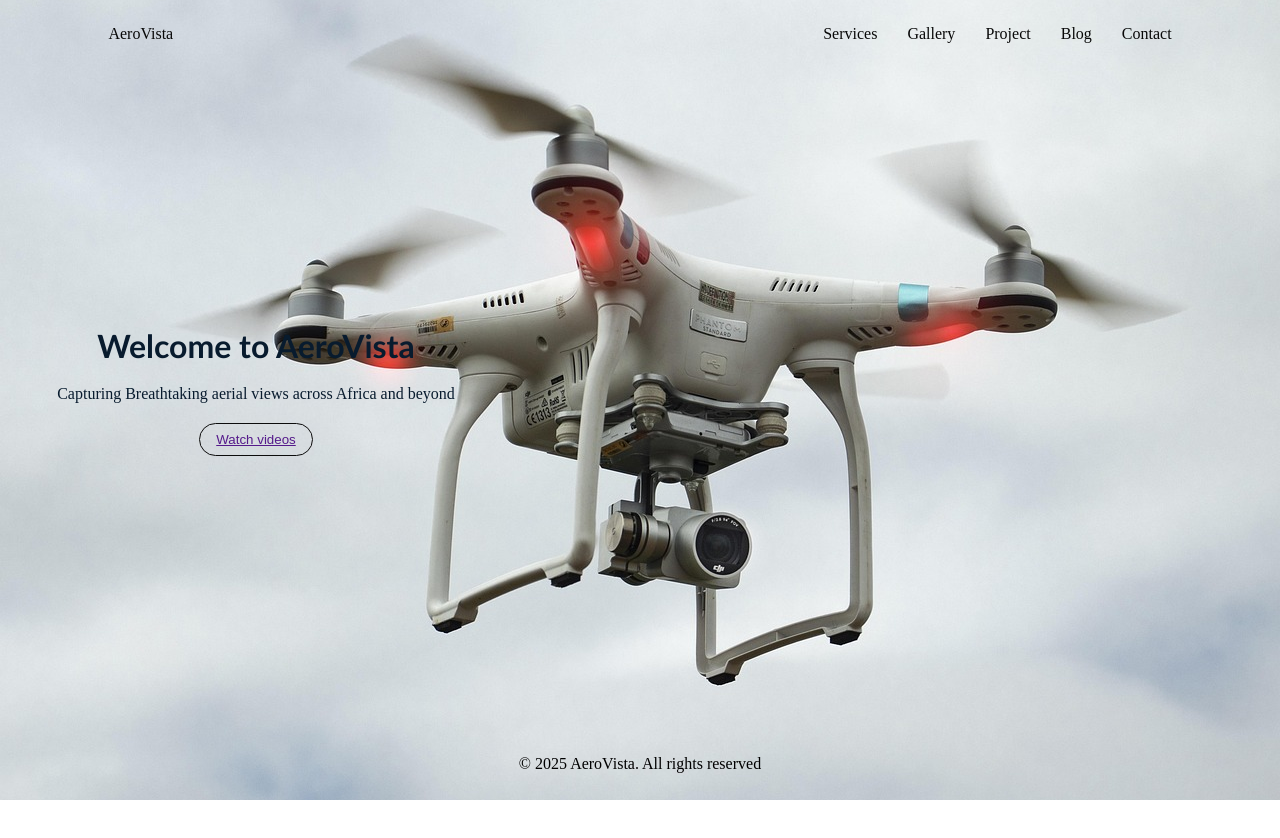
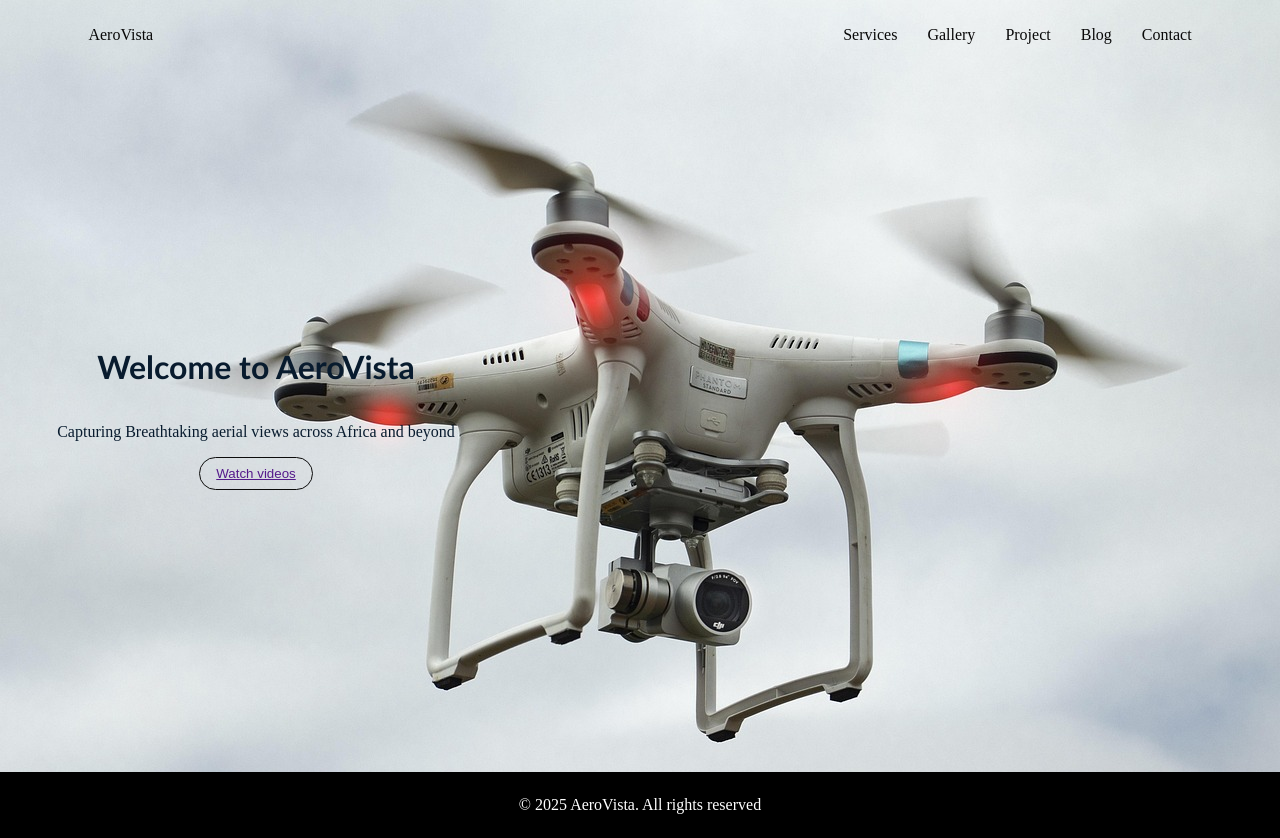
Before and after one commit to 34RL-01/AeroVista, a plain HTML site: page index.html in a window 1280 px wide. Before the commit the page ends 800 px from the top, so only its background shows below. Drawn offline with Linux system fonts and the light colour scheme.

Commit message:
did some changes in css

```diff
--- a/index.html
+++ b/index.html
@@ -11,7 +11,7 @@
 <body>
     <header>
         <nav>
-            <span><a href="">AeroVista</a></span>
+            <span class="aero"><a href="">AeroVista</a></span>
 
             <ul class="navlinks">
 
--- a/styles.css
+++ b/styles.css
@@ -1,6 +1,6 @@
-* {
-    margin: 0px;
-    padding: 0px;
+body{
+    margin: 0;
+    padding: 0;
     background-image: url(./images/dronepic1.jpg);
     background-attachment: fixed;
     background-position: center;
@@ -12,20 +12,20 @@ nav {
     display: flex;
     gap: 40rem;
     justify-content: center;
-    margin-top: 25px;
 }
 
 .navlinks {
     display: flex;
     gap: 20px;
+    margin-top: 2%;
+}
+
+.aero{
+    margin-top: 2%;
 }
 
 .navlinks li {
     list-style: none;
-}
-
-.navlinks li {
-    text-decoration: none;
 }
 
 header a {
@@ -45,9 +45,8 @@ header a:hover {
     justify-content: center;
     align-items: center;
     text-align: center;
-    gap: 20px;
+    /* gap: 20px; */
     width: 60%;
-    /* margin-bottom: auto; */
     height: 71vh;
     margin-top: 5%;
     margin-right: 60%;
@@ -75,5 +74,6 @@ header a:hover {
 footer {
     background-color: black;
     text-align: center;
-    margin-bottom: auto;
+    color: white;
+    padding: 0.5rem;
 }
```
